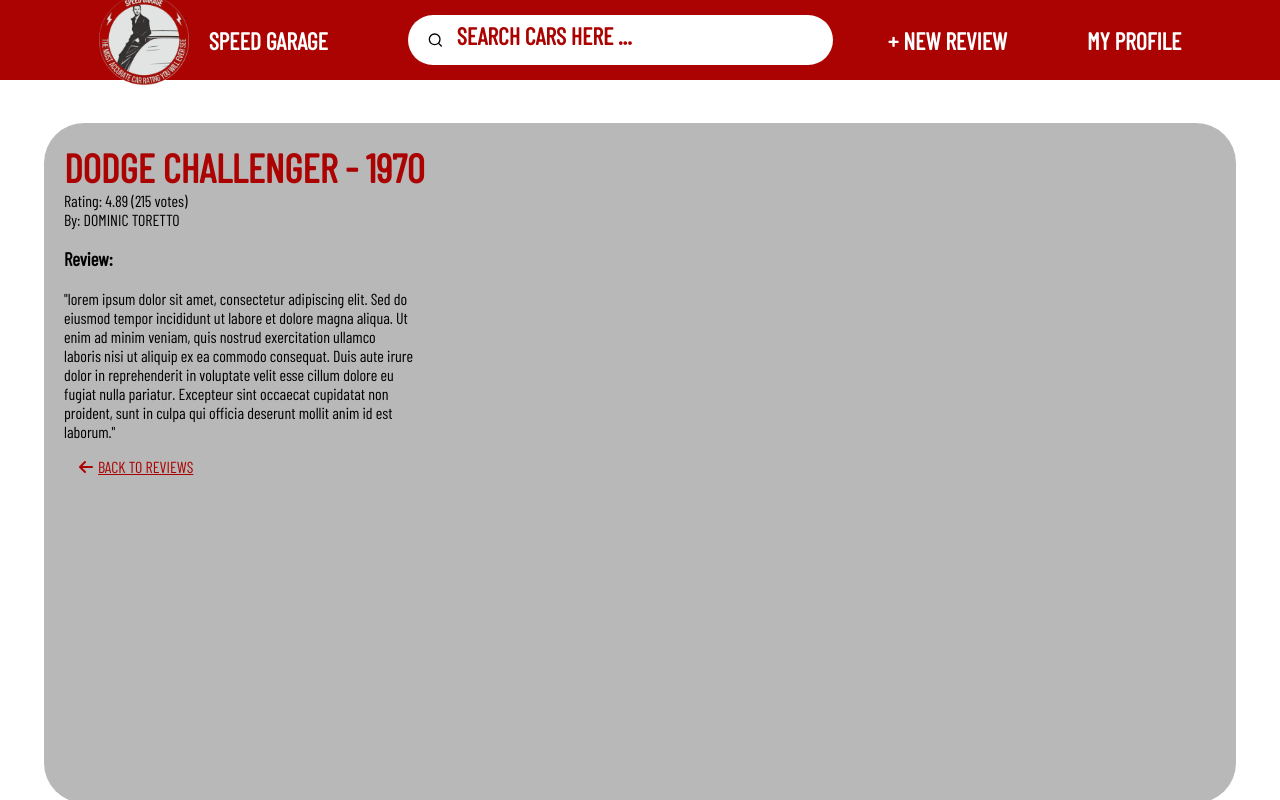
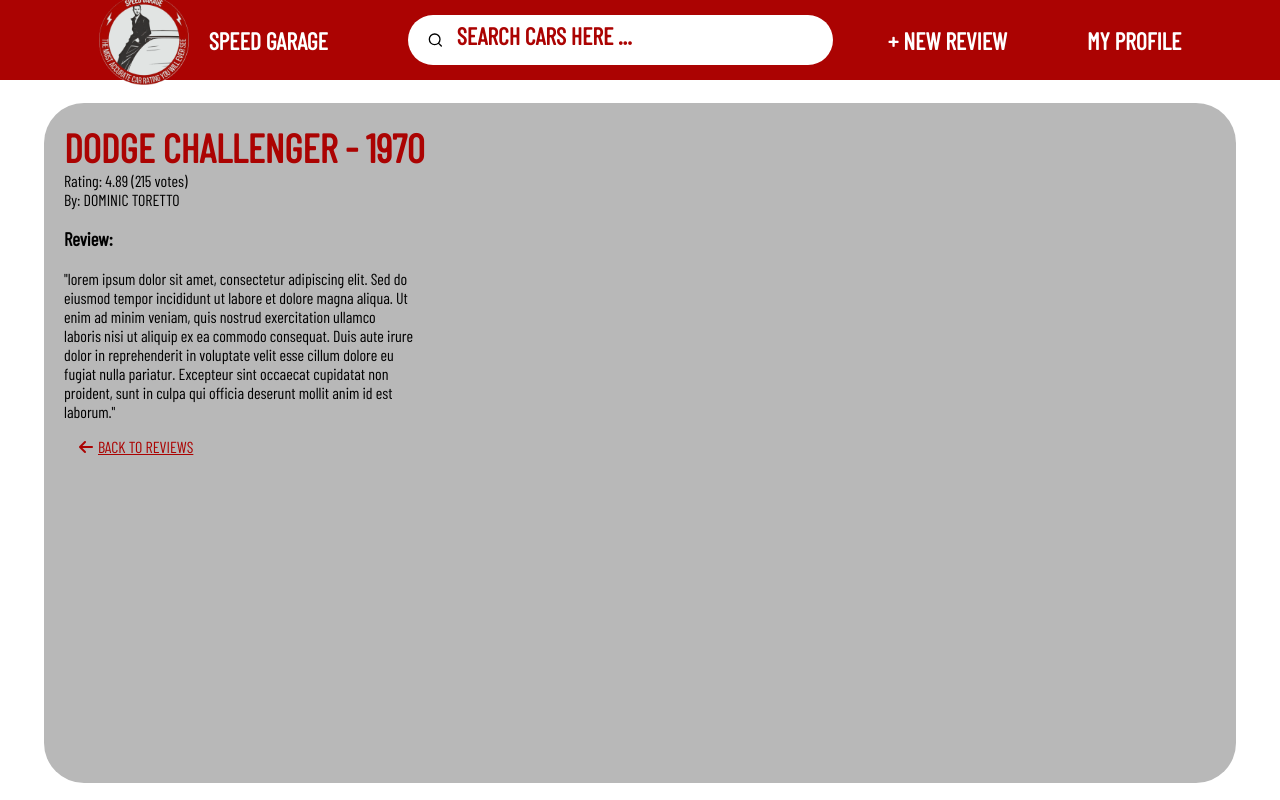
Before and after one commit to leonardo-vargas-de-paula/front-end-speed-garage, an Angular app: page /review/1 in a window 1280 px wide. Built offline with nearby package versions, Linux system fonts and the light colour scheme; data requests are answered from the project's data file.

Commit message:
fix: corrige altura

```diff
--- a/src/app/review/review.component.css
+++ b/src/app/review/review.component.css
@@ -15,7 +15,7 @@
 
 .container{
   display: flex;
-  height: 100vh;
+  height: 95%;
   width: 100%;
   margin: 0;
   align-items: center;
```
